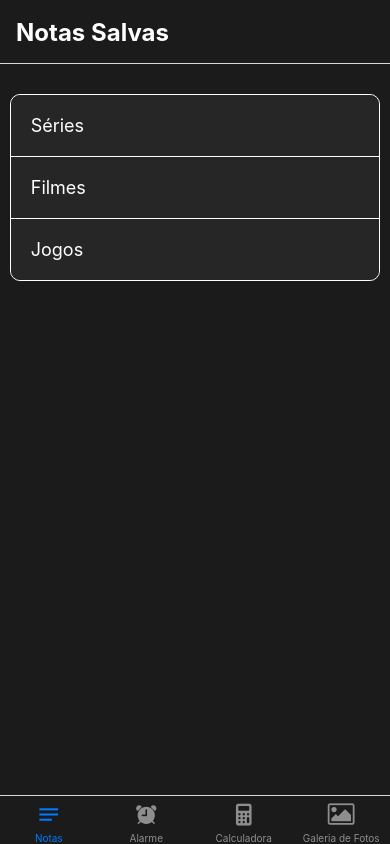
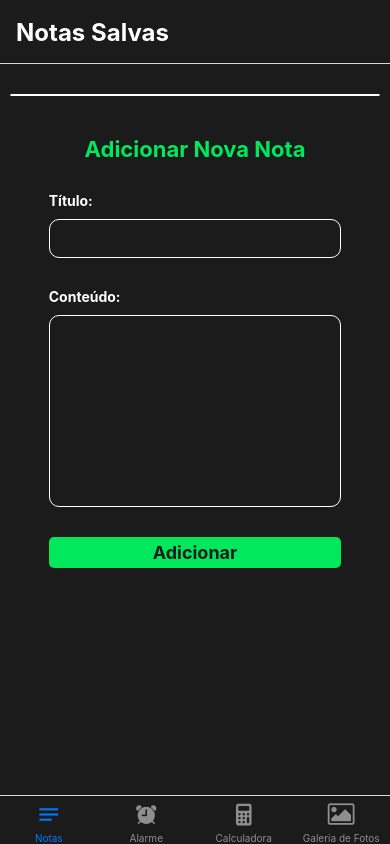
Before and after one commit to EnzoBozzani/control-center-app, a React Native app: screen /Notas in a window 390 px wide. Built offline with nearby package versions, Linux system fonts and the light colour scheme.

Commit message:
feat: developing notes screen (adding new notes)

```diff
--- a/App.tsx
+++ b/App.tsx
@@ -4,12 +4,14 @@ import NotesNavigator from './screens/NotesNavigator';
 import { MaterialIcons, Ionicons, FontAwesome } from '@expo/vector-icons';
 import { Alarm } from './screens/Alarm';
 import { colors } from './styles';
+import { StatusBar } from 'react-native';
 
 const Tab = createBottomTabNavigator();
 
 export default function App() {
   return (
     <NavigationContainer>
+      <StatusBar barStyle='light-content' />
       <Tab.Navigator
         screenOptions={{
           tabBarStyle: {
--- a/package.json
+++ b/package.json
@@ -10,6 +10,7 @@
   },
   "dependencies": {
     "@expo/webpack-config": "^19.0.0",
+    "@react-native-async-storage/async-storage": "1.18.2",
     "@react-navigation/bottom-tabs": "^6.5.11",
     "@react-navigation/native": "^6.1.9",
     "@react-navigation/native-stack": "^6.9.17",
--- a/screens/Note.tsx
+++ b/screens/Note.tsx
@@ -1,8 +1,8 @@
-import { View, Text } from "react-native";
-import { common } from "../styles";
+import { View, Text, StyleSheet } from "react-native";
+import { common, colors } from "../styles";
 
 export const NoteScreen = ({ route }) => {
-    const { title, noteContent } = route.params;
+    const { notes, noteId } = route.params;
 
     //a parte que tem o texto precisa ser um TextInput enorme que tem um estado atrelado ao seu conteúdo
     //(inicia com o noteContent), e precisa ter um botão de salvar no final da tela
@@ -10,11 +10,28 @@ export const NoteScreen = ({ route }) => {
 
     return (
         <View style={common.container}>
-            <Text>
-                {title}
-                {noteContent}
-            </Text>
+            <View style={styles.note}>
+                <Text style={styles.noteTitle}>
+                    {notes[noteId].title}
+                </Text>
+                <Text>
+                    {notes[noteId].noteContent}
+                </Text>
+            </View>
         </View>
     )
+}
 
-}
+const styles = StyleSheet.create({
+    note: {
+        width: '95%',
+        marginHorizontal: '2.5%',
+        marginTop: 30,
+        gap: 20
+    },
+    noteTitle: {
+        fontSize: 24,
+        color: colors.green,
+        fontWeight: 'bold'
+    }
+})
--- a/screens/NotesScreen.tsx
+++ b/screens/NotesScreen.tsx
@@ -1,22 +1,46 @@
-import { View, StyleSheet, Pressable, Text } from "react-native"
+import { View, StyleSheet, Pressable, Text, TextInput, ScrollView, Alert } from "react-native"
 import { colors, common } from "../styles";
-import notes from '../notes.json';
+import data from '../notes.json';
+import { useEffect, useState } from "react";
+import AsyncStorage from "@react-native-async-storage/async-storage";
+
+interface NoteType {
+    title: string;
+    noteContent: string;
+}
 
 export const SavedNotesScreen = ({ navigation }) => {
+    const [notes, setNotes] = useState<NoteType[]>(data);
+    const [newNote, setNewNote] = useState<NoteType>({ title: '', noteContent: '' });
 
-    //precisa ter um estado para as notas
+    useEffect(() => {
+        const fetchNotes = async () => {
+            const res = await AsyncStorage.getItem('notes');
+            if (!res) await AsyncStorage.setItem('notes', JSON.stringify(data));
+            setNotes(JSON.parse(res));
+        };
+        fetchNotes();
+    }, []);
 
-    const handlePress = (title: string, noteContent: string) => {
+    const handleNotePress = (noteId: number) => {
         navigation.navigate('Nota', {
-            title,
-            noteContent
+            notes,
+            noteId
         });
+    };
+
+    const handleSubmit = () => {
+        if (newNote.title === '') return Alert.alert('Atenção', 'O título da nota não pode ser vazio', [{ text: 'OK' }]);
+        setNotes(prevState => {
+            return [...prevState, newNote];
+        });
+        setNewNote({ title: '', noteContent: '' });
     }
 
     return (
-        <View style={common.container}>
+        <ScrollView style={common.container}>
             <View style={styles.container}>
-                {notes.map((note, index) => {
+                {notes?.map((note, index) => {
                     if (index == 0) {
                         return (
                             <Pressable
@@ -30,7 +54,7 @@ export const SavedNotesScreen = ({ navigation }) => {
                                     borderBottomWidth: 1,
                                     borderBottomColor: colors.white
                                 }}
-                                onPress={() => handlePress(note.title, note.noteContent)}
+                                onPress={() => handleNotePress(index)}
                                 key={index}
                             >
                                 <Text style={styles.noteBtnText}>{note.title}</Text>
@@ -48,7 +72,7 @@ export const SavedNotesScreen = ({ navigation }) => {
                                     borderBottomRightRadius: 10,
                                     borderBottomLeftRadius: 10
                                 }}
-                                onPress={() => handlePress(note.title, note.noteContent)}
+                                onPress={() => handleNotePress(index)}
                                 key={index}
                             >
                                 <Text style={styles.noteBtnText}>{note.title}</Text>
@@ -58,7 +82,7 @@ export const SavedNotesScreen = ({ navigation }) => {
                     return (
                         <Pressable
                             style={styles.noteBtn}
-                            onPress={() => handlePress(note.title, note.noteContent)}
+                            onPress={() => handleNotePress(index)}
                             key={index}
                         >
                             <Text style={styles.noteBtnText}>{note.title}</Text>
@@ -66,7 +90,42 @@ export const SavedNotesScreen = ({ navigation }) => {
                     )
                 })}
             </View>
-        </View>
+            <View style={styles.form}>
+                <Text style={styles.formTitle}>
+                    Adicionar Nova Nota
+                </Text>
+                <View style={styles.formGroup}>
+                    <Text style={styles.formLabel}>
+                        Título:
+                    </Text>
+                    <TextInput
+                        style={styles.input}
+                        value={newNote.title}
+                        onChangeText={(newText) => setNewNote(prevState => ({ title: newText, noteContent: prevState.noteContent }))}
+                    />
+                </View>
+                <View style={styles.formGroup}>
+                    <Text style={styles.formLabel}>
+                        Conteúdo:
+                    </Text>
+                    <TextInput
+                        style={styles.input}
+                        multiline
+                        numberOfLines={10}
+                        value={newNote.noteContent}
+                        onChangeText={(newText) => setNewNote(prevState => ({ title: prevState.title, noteContent: newText }))}
+                    />
+                </View>
+                <Pressable
+                    style={styles.formBtn}
+                    onPress={handleSubmit}
+                >
+                    <Text style={styles.formBtnText}>
+                        Adicionar
+                    </Text>
+                </Pressable>
+            </View>
+        </ScrollView>
     )
 }
 
@@ -91,5 +150,47 @@ const styles = StyleSheet.create({
     noteBtnText: {
         color: colors.white,
         fontSize: 18,
+    },
+    form: {
+        width: '100%',
+        justifyContent: 'center',
+        alignItems: 'center',
+        gap: 30,
+        marginTop: 40
+    },
+    formTitle: {
+        fontSize: 22,
+        fontWeight: 'bold',
+        color: colors.green
+    },
+    formGroup: {
+        width: '75%',
+        gap: 10,
+        justifyContent: 'center'
+    },
+    formLabel: {
+        color: colors.white,
+        fontWeight: 'bold'
+    },
+    input: {
+        width: '100%',
+        borderWidth: 1,
+        borderColor: colors.white,
+        padding: 10,
+        borderRadius: 10,
+        color: colors.white
+    },
+    formBtn: {
+        width: '75%',
+        backgroundColor: colors.green,
+        borderRadius: 5,
+        justifyContent: 'center',
+        alignItems: 'center'
+    },
+    formBtnText: {
+        fontSize: 18,
+        paddingVertical: 5,
+        color: colors.dark,
+        fontWeight: 'bold'
     }
 })
```
Also changed, not shown: 1 other file (tests, documents, lock files or other folders).
